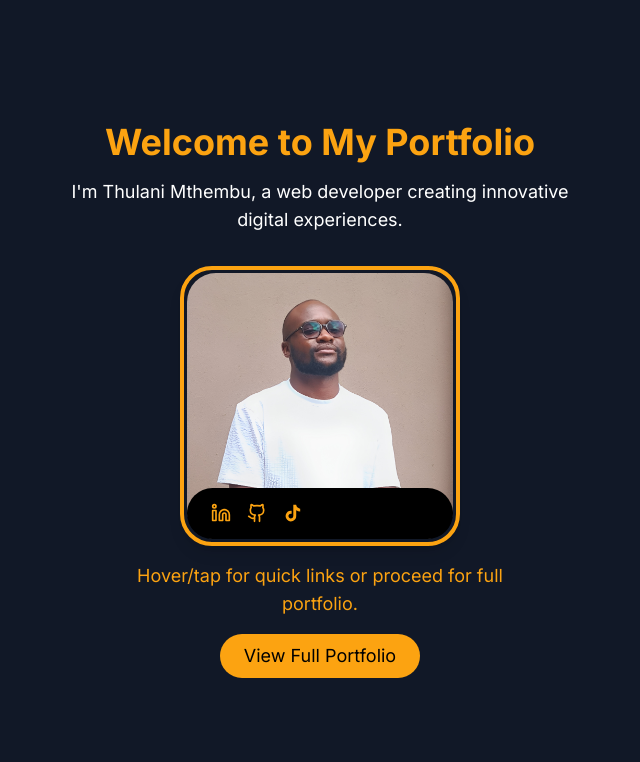
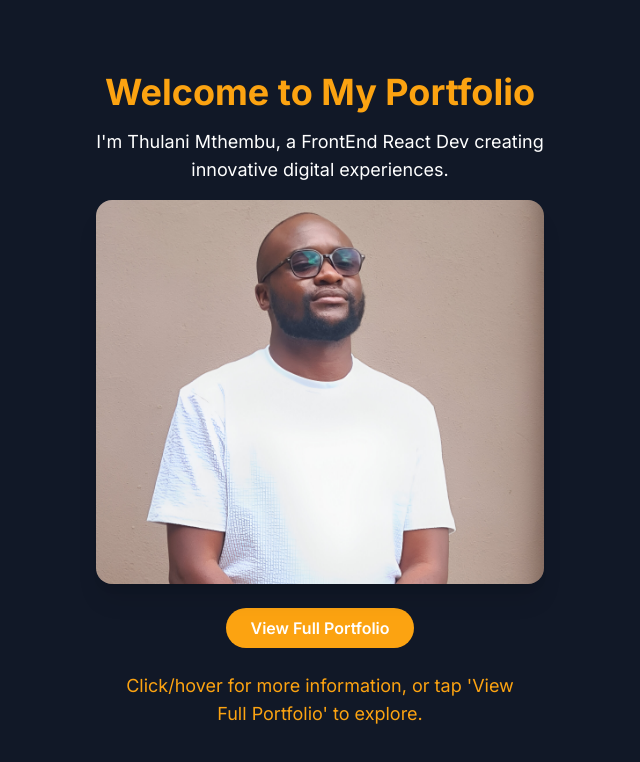
Before and after one commit to ThulaniMthembu/portfolio-website, a Next.js app: page / in a window 1280 px wide. Shown: the top 762 px of the page, without its empty margins (320-960 px from the left). Built offline with nearby package versions, Linux system fonts and the light colour scheme.

Commit message:
Loader updates

```diff
--- a/src/components/DevMajxrCard.tsx
+++ b/src/components/DevMajxrCard.tsx
@@ -2,92 +2,86 @@
 
 import { useState } from 'react'
 import Image from 'next/image'
-import { Mail, Phone, Linkedin, Github } from 'lucide-react'
+import { Mail, Linkedin, Github, Phone } from 'lucide-react'
 import { useRouter } from 'next/navigation'
 import { useLoading } from '@/contexts/LoadingContext'
 
 export default function DevMajxrCard() {
   const router = useRouter()
-  const [isActive, setIsActive] = useState(false)
   const { setIsLoading } = useLoading()
+  const [isCardActive, setIsCardActive] = useState(false)
 
   const handleProceed = () => {
     setIsLoading(true)
+    setTimeout(() => {
       router.push('/home')
+    }, 100)
   }
 
-  const handleInteraction = (active: boolean) => {
-    setIsActive(active)
+  const handleCardClick = () => {
+    setIsCardActive(!isCardActive)
   }
 
   return (
     <div className="flex flex-col items-center justify-center min-h-screen bg-gray-900 px-4 py-8">
+      <div className="max-w-md w-full flex flex-col items-center">
         <h1 className="text-2xl sm:text-3xl md:text-4xl font-bold text-[#fca311] mb-4 text-center">
           Welcome to My Portfolio
         </h1>
-      <p className="text-base sm:text-lg text-white mb-8 text-center max-w-lg">
-        I&apos;m Thulani Mthembu, a web developer creating innovative digital experiences.
+        <p className="text-base sm:text-lg text-white mb-4 text-center">
+          I&apos;m Thulani Mthembu, a FrontEnd React Dev creating innovative digital experiences.
         </p>
         <div
-        className={`w-[280px] h-[280px] rounded-[32px] p-[3px] relative shadow-lg transition-all duration-500 ease-in-out ${isActive ? 'rounded-tl-[55px]' : ''} group border-4 border-[#fca311]`}
-        onMouseEnter={() => handleInteraction(true)}
-        onMouseLeave={() => handleInteraction(false)}
-        onTouchStart={() => handleInteraction(true)}
-        onTouchEnd={() => handleInteraction(false)}
+          className={`group relative w-full h-96 rounded-2xl overflow-hidden shadow-xl transition-all duration-500 ease-in-out hover:shadow-2xl mb-6 cursor-pointer ${isCardActive ? 'shadow-2xl' : ''}`}
+          onClick={handleCardClick}
         >
-        <a href="mailto:thulanim457@gmail.com" className="absolute right-6 top-6 bg-transparent border-none" target="_blank" rel="noopener noreferrer">
-          <Mail className="stroke-[#fca311] stroke-[3] hover:stroke-[#ffffff] w-6 h-6" />
-        </a>
-        <div className={`profile-pic absolute w-[calc(100%-6px)] h-[calc(100%-6px)] top-[3px] left-[3px] rounded-[29px] z-[1] border-0 border-solid border-[#fca311] overflow-hidden transition-all duration-500 ease-in-out delay-200 ${isActive ? 'w-[100px] h-[100px] top-[10px] left-[10px] rounded-full z-[3] border-[7px] shadow-md' : ''}`}>
+          <div className={`absolute inset-0 transition-all duration-500 ease-in-out ${isCardActive || 'group-hover:scale-95'}`}>
             <Image
               src="/images/Thulani-img.jpg"
               alt="Thulani Mthembu"
-            width={280}
-            height={280}
-            className={`object-cover w-full h-full transition-all duration-500 ease-in-out ${isActive ? 'scale-[2.5]' : ''}`}
+              layout="fill"
+              objectFit="cover"
             />
           </div>
-        <div className={`bottom absolute bottom-[3px] left-[3px] right-[3px] bg-[#000000] rounded-[29px] z-[2] shadow-inner overflow-hidden transition-all duration-500 ease-in-out ${isActive ? 'top-[20%] rounded-[80px_29px_29px_29px]' : 'top-[80%]'}`}>
-          <div className="content absolute bottom-0 left-6 right-6 h-[160px]">
-            <span className="name block text-lg text-[#fca311] font-bold">Thulani Mthembu</span>
-            <span className="about-me block text-sm text-[#ffffff] mt-4">
-            Frontend React Dev
-            </span>
-            <div className="contact-info mt-2 text-xs text-[#e5e5e5]">
-              <p className="flex items-center">
-                <Mail className="w-4 h-4 mr-2" /> Thulanim457@gmail.com
-              </p>
-              <p className="flex items-center mt-1">
-                <Phone className="w-4 h-4 mr-2" /> +27 72 431 5616
-              </p>
+          <div className={`absolute inset-0 bg-gradient-to-t from-white via-transparent to-transparent transition-opacity duration-500 ease-in-out ${isCardActive ? 'opacity-100' : 'opacity-0 group-hover:opacity-100'}`}></div>
+          <div className={`absolute inset-x-0 bottom-0 p-6 transition-transform duration-500 ease-in-out ${isCardActive ? 'translate-y-0' : 'translate-y-full group-hover:translate-y-0'}`}>
+            <h2 className="text-2xl font-bold text-black mb-2">Thulani Mthembu</h2>
+            <p className="text-lg text-black mb-4">FrontEnd React Dev</p>
+            <div className="flex flex-col space-y-2 mb-4">
+              <a href="tel:+27724315616" className="flex items-center text-black hover:text-[#fca311] transition-colors duration-300">
+                <Phone className="w-5 h-5 mr-2" />
+                +27 72 431 5616
+              </a>
+              <a href="mailto:thulanim457@gmail.com" className="flex items-center text-black hover:text-[#fca311] transition-colors duration-300">
+                <Mail className="w-5 h-5 mr-2" />
+                thulanim457@gmail.com
+              </a>
             </div>
-          </div>
-          <div className="bottom-bottom absolute bottom-4 left-6 right-6 flex items-center justify-between">
-            <div className="social-links-container flex gap-4">
-              <a href="https://www.linkedin.com/in/mthembu-thulani-6a2361115/" target="_blank" rel="noopener noreferrer">
-                <Linkedin className="h-5 w-5 stroke-[#fca311] hover:stroke-[#ffffff] hover:scale-110 transition-all duration-300" />
+            <div className="flex space-x-4">
+              <a href="https://www.linkedin.com/in/mthembu-thulani-6a2361115/" target="_blank" rel="noopener noreferrer" className="transition-transform duration-300 ease-in-out hover:scale-110">
+                <Linkedin className="w-6 h-6 text-black hover:text-[#fca311]" />
               </a>
-              <a href="https://github.com/ThulaniMthembu" target="_blank" rel="noopener noreferrer">
-                <Github className="h-5 w-5 stroke-[#fca311] hover:stroke-[#ffffff] hover:scale-110 transition-all duration-300" />
+              <a href="https://github.com/ThulaniMthembu" target="_blank" rel="noopener noreferrer" className="transition-transform duration-300 ease-in-out hover:scale-110">
+                <Github className="w-6 h-6 text-black hover:text-[#fca311]" />
               </a>
-              <a href="https://www.tiktok.com/@thulani_majxr?_t=8qr9DcRSJSY&_r=1" target="_blank" rel="noopener noreferrer">
-                <svg className="h-5 w-5 fill-[#fca311] hover:fill-[#ffffff] hover:scale-110 transition-all duration-300" viewBox="0 0 24 24" xmlns="http://www.w3.org/2000/svg">
+              <a href="https://www.tiktok.com/@thulani_majxr?_t=8qr9DcRSJSY&_r=1" target="_blank" rel="noopener noreferrer" className="transition-transform duration-300 ease-in-out hover:scale-110">
+                <svg className="w-6 h-6 fill-black hover:fill-[#fca311]" viewBox="0 0 24 24" xmlns="http://www.w3.org/2000/svg">
                   <path d="M19.59 6.69a4.83 4.83 0 0 1-3.77-4.25V2h-3.45v13.67a2.89 2.89 0 0 1-5.2 1.74 2.89 2.89 0 0 1 2.31-4.64 2.93 2.93 0 0 1 .88.13V9.4a6.84 6.84 0 0 0-1-.05A6.33 6.33 0 0 0 5 20.1a6.34 6.34 0 0 0 10.86-4.43v-7a8.16 8.16 0 0 0 4.77 1.52v-3.4a4.85 4.85 0 0 1-1-.1z" />
                 </svg>
               </a>
             </div>
           </div>
         </div>
-      </div>
-      <p className="mt-4 text-base sm:text-lg text-[#fca311] text-center px-4 max-w-md mx-auto">
-        Hover/tap for quick links or proceed for full portfolio.
-      </p>
         <button
           onClick={handleProceed}
-        className="mt-4 px-6 py-2 bg-[#fca311] text-black text-base sm:text-lg rounded-full hover:bg-opacity-90 transition-colors"
+          className="px-6 py-2 bg-[#fca311] text-white font-semibold rounded-full transition-all duration-300 ease-in-out hover:bg-white hover:text-[#fca311] hover:scale-105"
         >
           View Full Portfolio
         </button>
+        <p className="mt-6 text-base sm:text-lg text-[#fca311] text-center px-4">
+          Click/hover for more information, or tap &apos;View Full Portfolio&apos; to explore.
+        </p>
+      </div>
     </div>
   )
 }
```
Lines whose indentation alone changed are shown as unchanged.
